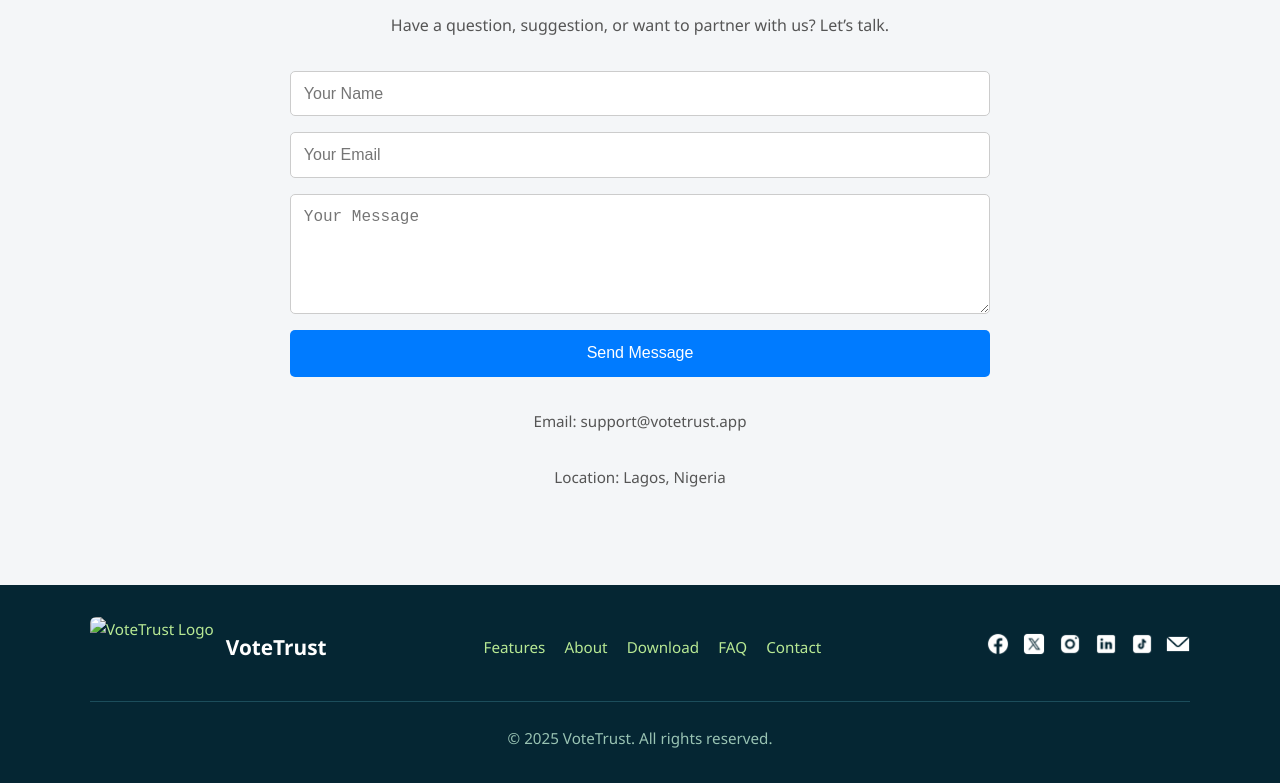
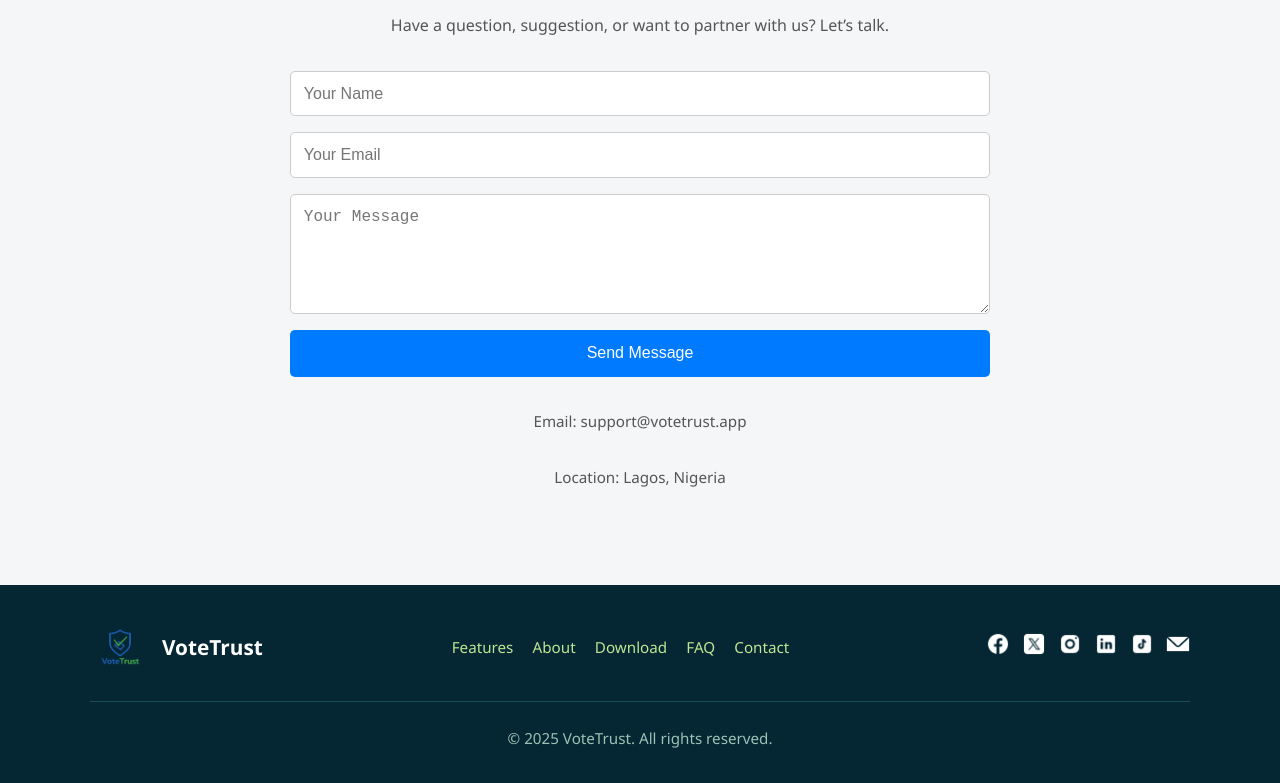
Before and after one commit to realodg/VoteTrust, a plain HTML site: page index.html in a window 1280 px wide. Shown: the part 3599-4382 px from the top of the page. Drawn offline with Linux system fonts and the light colour scheme; the site is published under a folder, as on GitHub Pages, so addresses that start at the root find nothing.

Commit message:
Update index.html

```diff
--- a/index.html
+++ b/index.html
@@ -154,7 +154,7 @@
   <div class="footer-container">
     <div class="footer-top">
       <div class="footer-brand">
-        <img src="/images/ChatGPT_Image_Jul_22__2025__04_40_51_PM-removebg-preview.png" alt="VoteTrust Logo" />
+        <img src="images/ChatGPT_Image_Jul_22__2025__04_40_51_PM-removebg-preview.png" alt="VoteTrust Logo" />
         <h3>VoteTrust</h3>
       </div>
 
```
